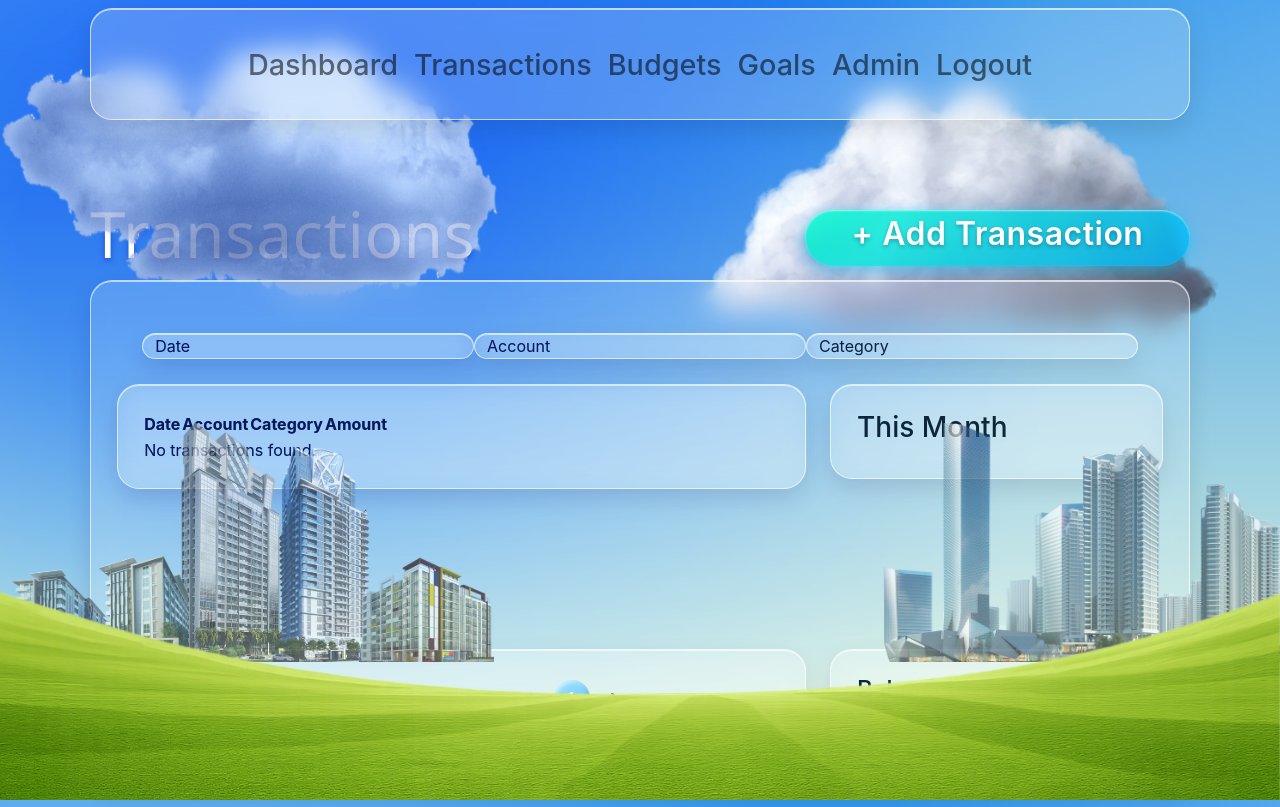
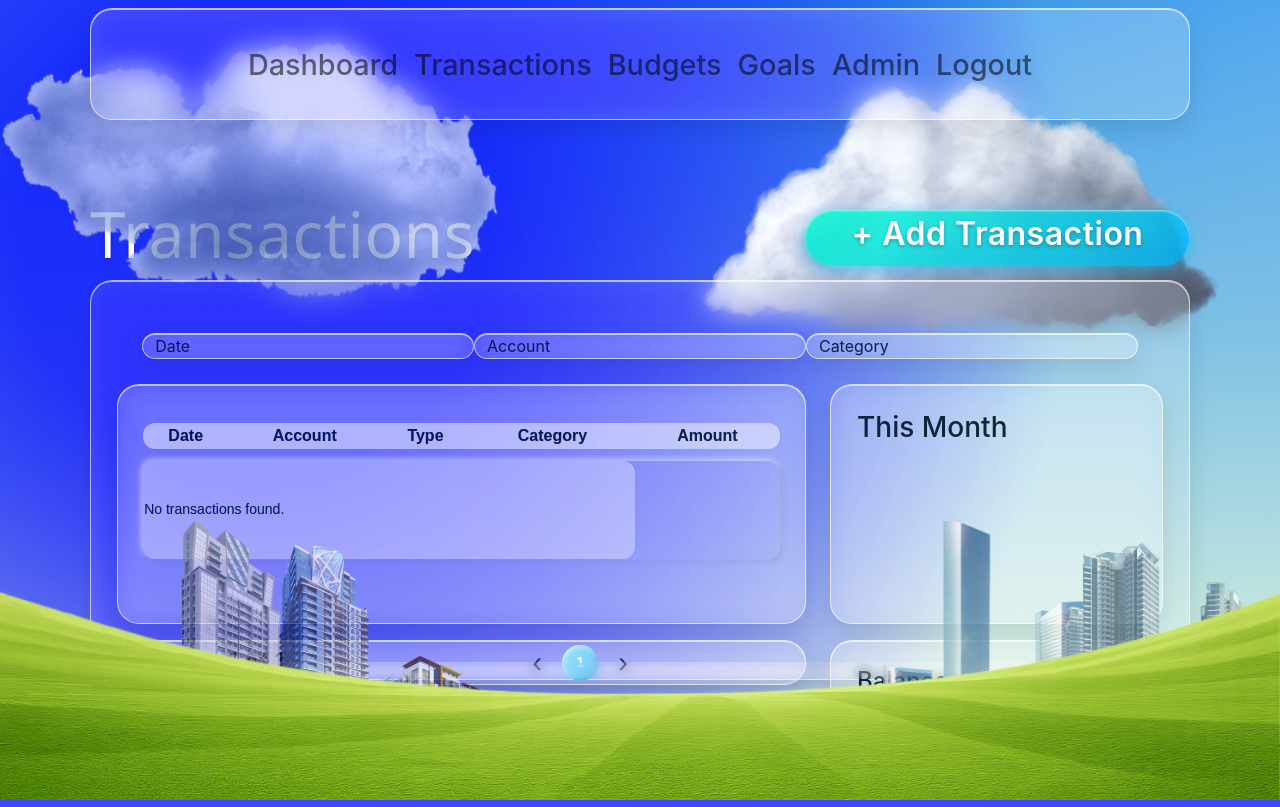
Before and after one commit to PeterCones/Finance-Tracker, a Django app: page /transactions/ in a window 1280 px wide. Run offline with Django 4.2, Linux system fonts and the light colour scheme; the visitor is signed in with stand-in values (Sample User, id 1); data that the repository does not hold is empty; parts of the project's set-up code (start-up, migrations or seed data) failed here and were passed over; some libraries are stand-ins or nearby versions.

Commit message:
Enhance transaction display by updating HTML structure and CSS styles; improve view to include account type and category type for better clarity.

```diff
--- a/static/css/style.css
+++ b/static/css/style.css
@@ -100,7 +100,7 @@
       position: fixed;
       left: 0;
       right: 0;
-      bottom: 17.2vh;
+      bottom: 5vh;
       z-index: 1; /* Adjust as needed */
       pointer-events: none; /* So it doesn't block clicks */
       display: flex;
@@ -336,8 +336,84 @@ footer{font-size:.9rem; opacity:.8; padding-block:24px}
   transition: all 0.25s ease-in-out;
 }
 
+.transaction_wrapper{
+  height: 30vh;
+}
+
+.transaction_month{
+  height:30vh;
+}
+
 .trans_nav{
-  margin-top: 20vh;
+  margin-top: 2vh;
+}
+
+/* Table container with glass effect */
+.table-container {
+  width: 100%;
+  overflow-x: auto;
+  background: rgba(255, 255, 255, 0.25);
+  border-radius: 20px;
+  padding: 16px;
+  box-shadow: inset 2px 2px 6px rgba(0, 0, 0, 0.15),
+              inset -2px -2px 6px rgba(255, 255, 255, 0.6);
+  backdrop-filter: blur(12px);
+  -webkit-backdrop-filter: blur(12px);
+  height: 30vh;
+}
+
+
+/* The table itself */
+.glass-table {
+  width: 100%;
+  border-collapse: separate;
+  border-spacing: 0 12px; /* space between rows */
+  color: var(--text);
+  height: 20vh;
+}
+
+/* Table header */
+.glass-table thead {
+  text-align: center;
+  /* padding: 12px 16px; */
+  font-weight: 600;
+  font-family: "Nunito", sans-serif;
+  color: var(--text);
+  background: rgba(255, 255, 255, 0.5);
+  border-radius: 12px;
+}
+
+/* Table rows */
+.glass-table tbody {
+  padding: 14px 16px;
+  background: rgba(255, 255, 255, 0.35);
+  border-radius: 12px;
+  box-shadow: 2px 2px 6px rgba(0, 0, 0, 0.1),
+              -2px -2px 6px rgba(255, 255, 255, 0.6);
+  transition: all 0.2s ease-in-out;
+  font-family: "Nunito", sans-serif;
+  font-weight: 500;
+  font-size: 14px;
+}
+
+/* Hover effect on rows */
+.glass-table tr:hover td {
+  background: rgba(174, 230, 255, 0.5);
+  transform: scale(1.01);
+  cursor:alias;
+}
+
+/* Rounded corners for first and last cells */
+.glass-table td:first-child,
+.glass-table th:first-child {
+  border-top-left-radius: 12px;
+  border-bottom-left-radius: 12px;
+}
+
+.glass-table td:last-child,
+.glass-table th:last-child {
+  border-top-right-radius: 12px;
+  border-bottom-right-radius: 12px;
 }
 
 /* Bottom navigation container */
--- a/transactions/templates/transactions.html
+++ b/transactions/templates/transactions.html
@@ -14,7 +14,7 @@
   </div>
 </div>
 
-<div class="transaction mt-0 container glass">
+<div class="transaction mt-0 container transaction_wrapper glass">
   <div class="row container">
     <div class="col glass">Date</div>
     <div class="col glass">Account</div>
@@ -22,11 +22,12 @@
   </div>
   <div class="row">
     <div class="col-8">
-      <div class="container glass">
-        <table>
-          <thead class="d-flex">
+      <div class=" container transaction_wrapper glass">
+        <table class="glass-table">
+          <thead>
             <th>Date</th>
             <th>Account</th>
+            <th>Type</th>
             <th>Category</th>
             <th>Amount</th>
           </thead>
@@ -35,8 +36,9 @@
             {% for transaction in page_obj %}
             <tr>
               <td>{{ transaction.date }}</td>
-              <td>{{ transaction.account }}</td>
-              <td>{{ transaction.category }}</td>
+              <td>{{ transaction.account__name }}</td>
+              <td>{{ transaction.account__type }}</td>
+              <td>{{ transaction.category__category }}</td>
               <td>£{{ transaction.amount }}</td>
             </tr>
             {% empty %}
@@ -50,14 +52,14 @@
       </div>
     </div>
     <div class="col-4">
-      <div class="container glass">
+      <div class="container glass transaction_month">
         <h3>This Month</h3>
       </div>
     </div>
   </div>
   <div class="row trans_nav">
     <div class="col-8">
-      <div class="container mt-auto glass">
+      <div class="container mt-auto p-0 glass">
         <div class="row">
           <div class="col-4 text-center align-self-center">
             <h4 class="pagination-info mb-0 h-auto"
@@ -66,7 +68,7 @@
           </div>
           <div class="col-8">
             <nav aria-label="page navigation">
-              <ul class="pagination ">
+              <ul class="pagination mb-0">
                 <li
                   class="{% if not page_obj.has_previous %}disabled{% endif %}"
                 >
--- a/transactions/views.py
+++ b/transactions/views.py
@@ -11,7 +11,14 @@ from .forms import TransactionForm
 # Create your views here.
 @login_required
 def transaction(request):
-    transactions = Transaction.objects.filter(owner=request.user)
+    transactions = Transaction.objects.filter(owner=request.user).values(
+    'amount',
+    'date',
+    'account__name',           # Account name
+    'account__type',           # Account type
+    'category__category',      # Category name
+    'category__type'           # Category type
+)
     template = 'transactions.html'
 
     paginator = Paginator(transactions, 4)
```
